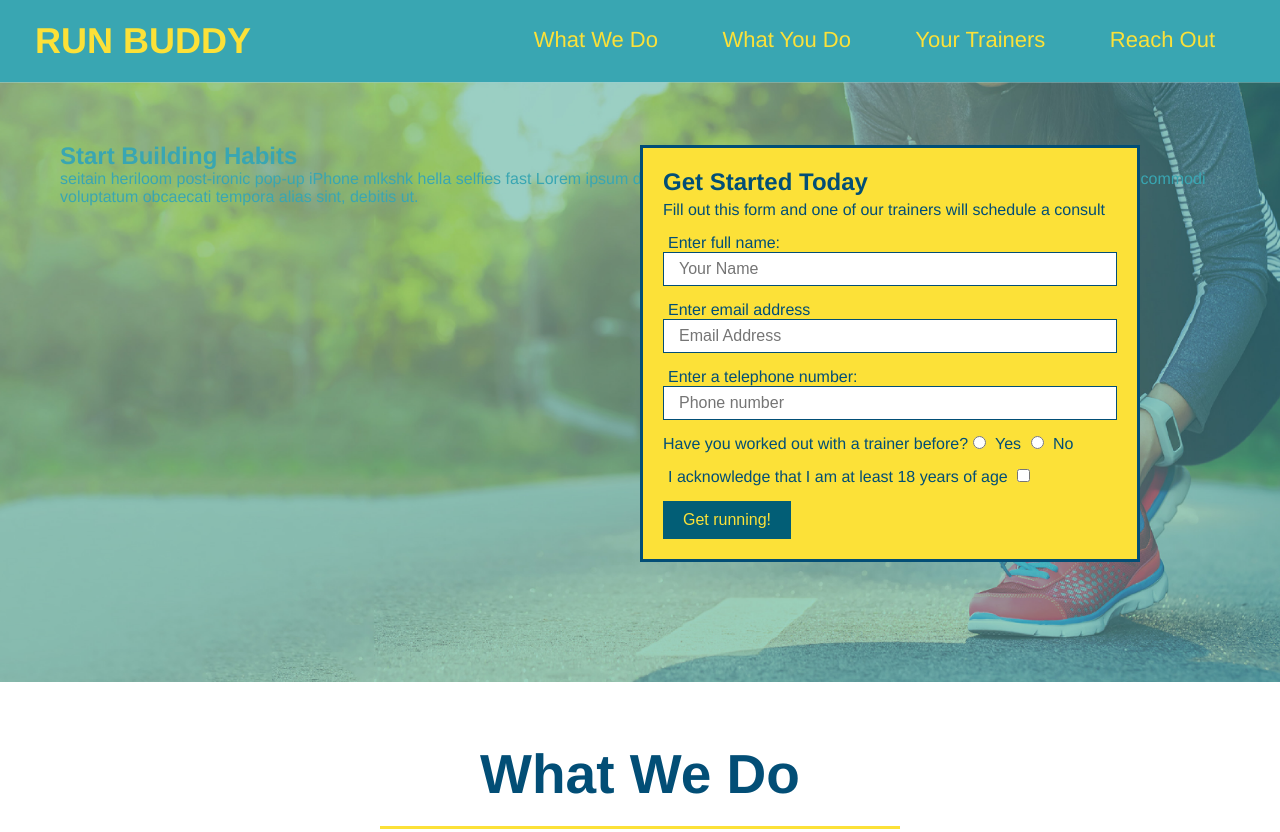
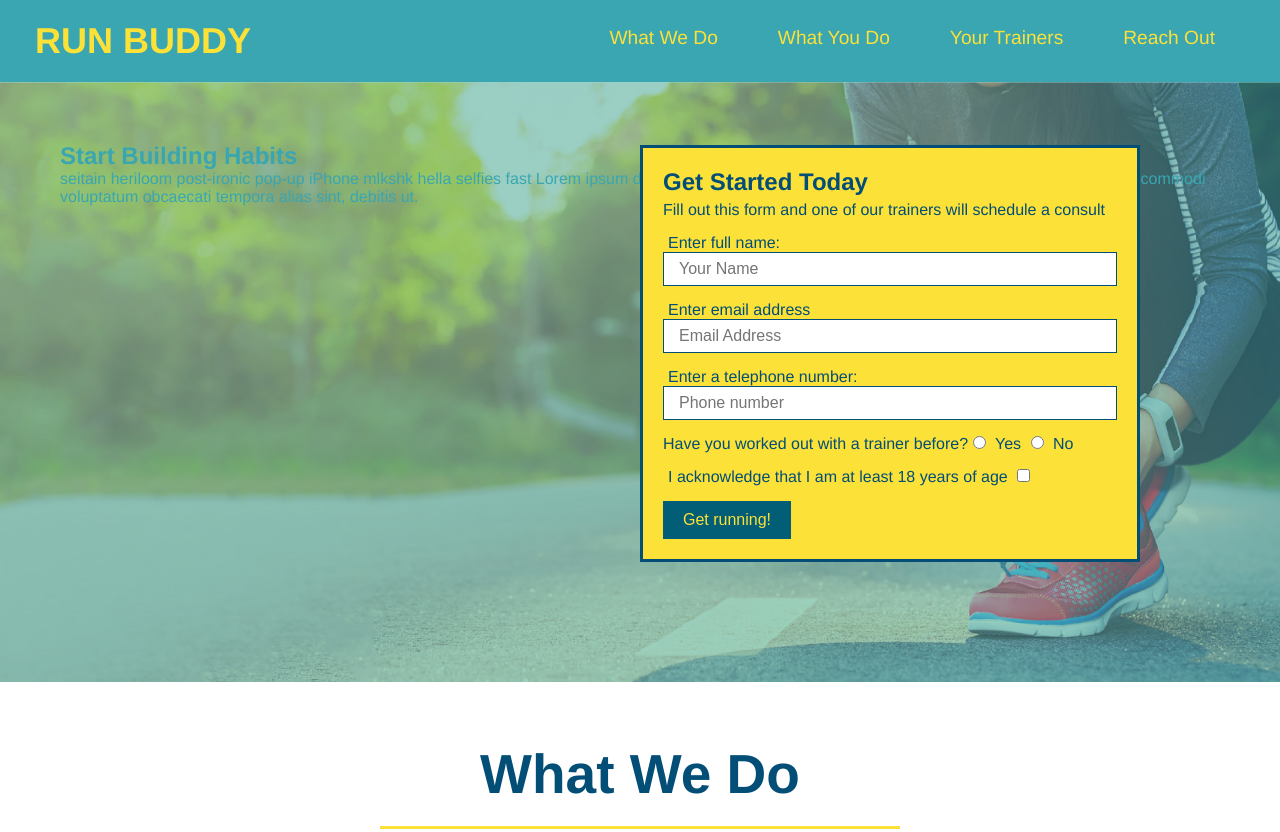
Before and after one commit to hestokes/run-buddy, a plain HTML site: page index.html in a window 1280 px wide. Shown: the top 832 px of the page. Drawn offline with Linux system fonts and the light colour scheme.

Commit message:
add flexbox to header

```diff
--- a/assets/css/style.css
+++ b/assets/css/style.css
@@ -34,14 +34,21 @@ header nav {
     margin: 7px 0;
 }
 
-header nav ul li {
+header nav ul {
+    display: flex;
+    flex-wrap: wrap;
+    justify-content: space-between;
+    align-items: center;
+    list-style: none;
+}
+/* header nav ul li {
     display: inline;
 }
-
+*/
 header nav ul li a {
     margin: 0 30px;
     font-weight: lighter;
-    font-size: 22px;
+    font-size: 1.5vw;
 }
 
 footer {
```
